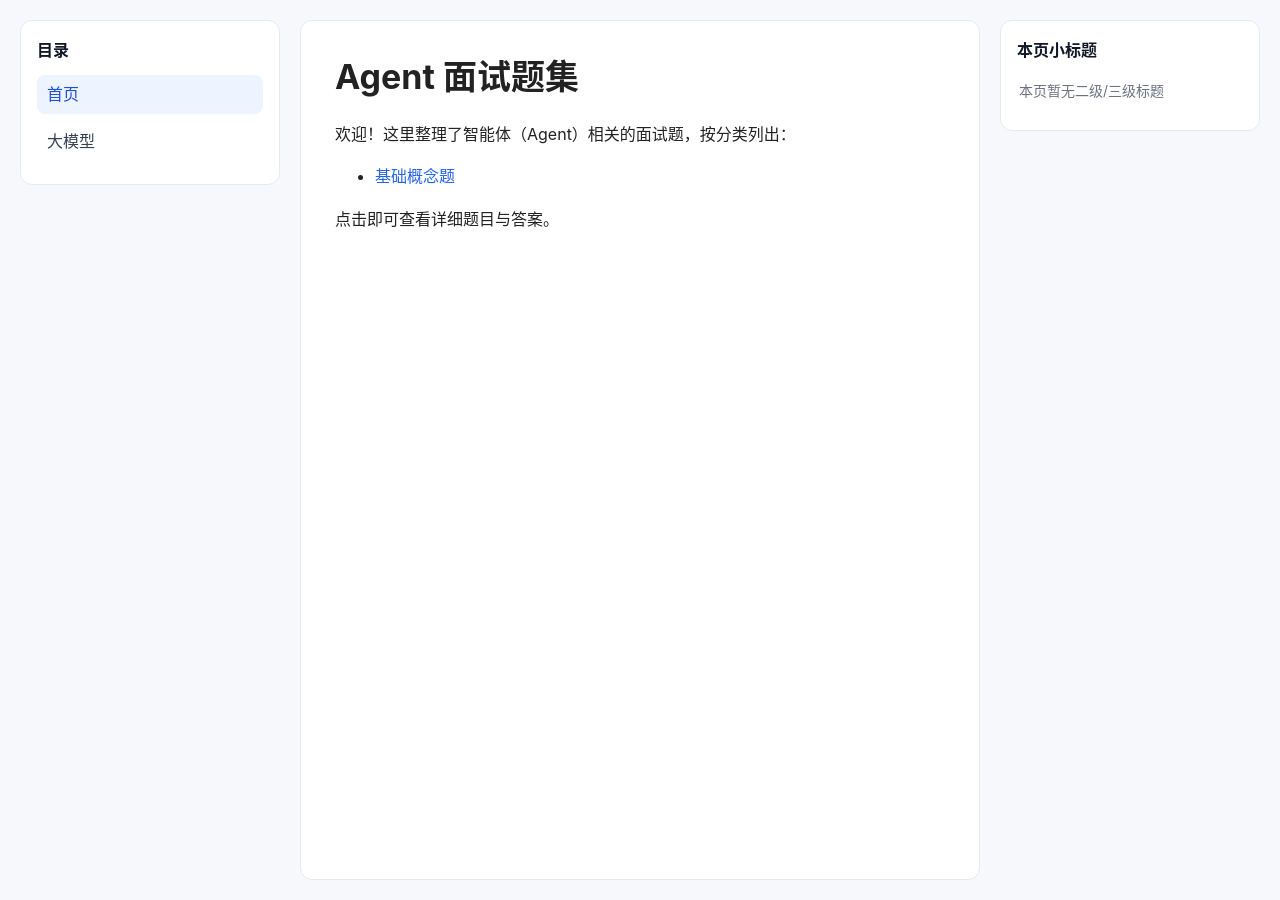
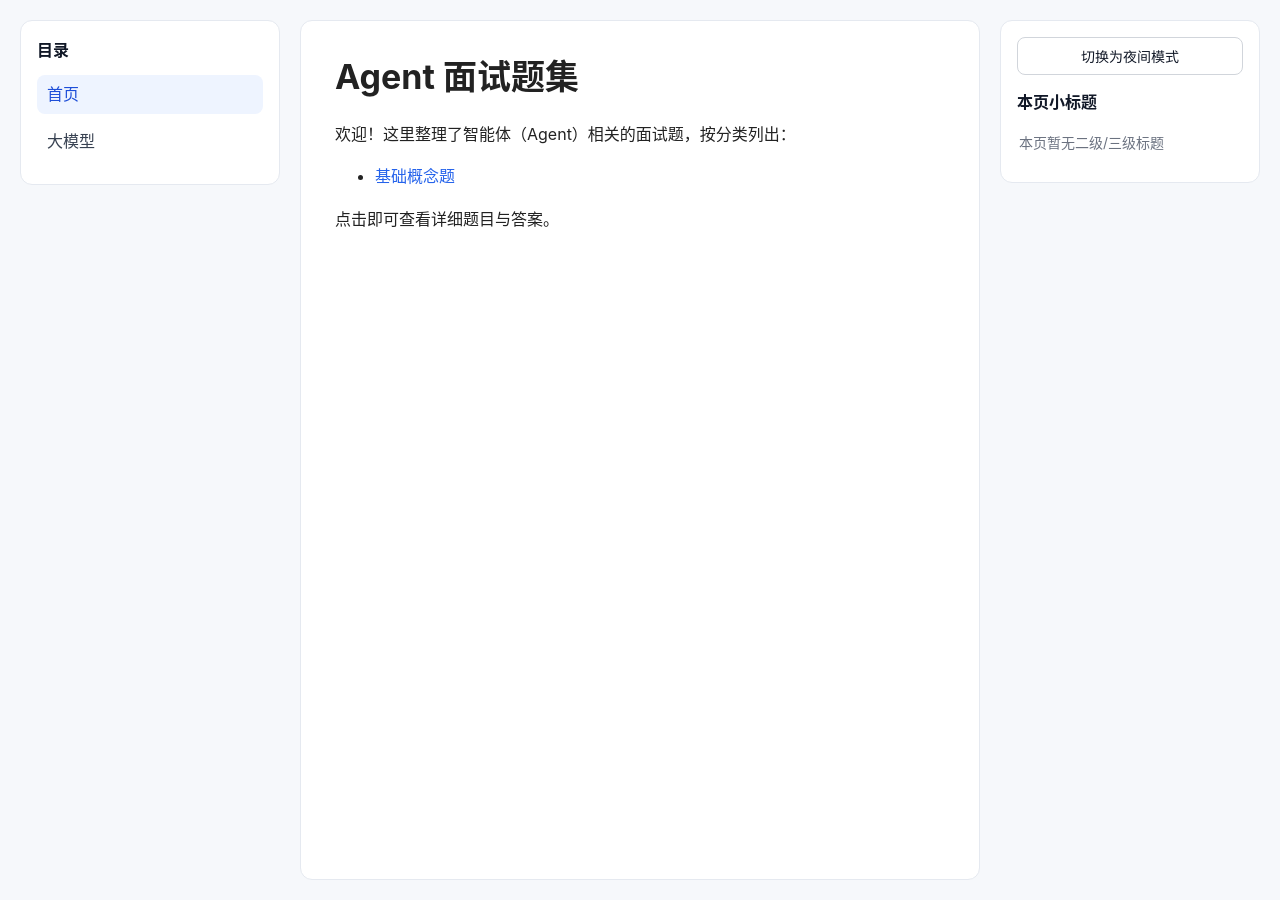
Before and after one commit to QaqNaN/QaqNaN.github.io, a Jekyll site: the page built from README.md, in a window 1280 px wide. Built offline with Jekyll 4.4.1, drawn with Linux system fonts in a browser that asks for light colours.

Commit message:
添加日间和夜间模式

```diff
--- a/_layouts/default.html
+++ b/_layouts/default.html
@@ -1,11 +1,19 @@
 <!doctype html>
-<html lang="zh-CN">
+<html lang="zh-CN" data-theme="light">
   <head>
     <meta charset="utf-8" />
     <meta name="viewport" content="width=device-width, initial-scale=1" />
     <title>
       {% if page.title %}{{ page.title }} - {% endif %}{{ site.title | default: "Agent 面试题集" }}
     </title>
+    <script>
+      (function initTheme() {
+        var savedTheme = localStorage.getItem("theme");
+        var systemDark = window.matchMedia && window.matchMedia("(prefers-color-scheme: dark)").matches;
+        var theme = savedTheme || (systemDark ? "dark" : "light");
+        document.documentElement.setAttribute("data-theme", theme);
+      })();
+    </script>
     <link rel="stylesheet" href="{{ '/assets/css/style.css' | relative_url }}" />
   </head>
   <body>
@@ -38,6 +46,9 @@
       </main>
 
       <aside class="sidebar-right">
+        <button id="theme-toggle" class="theme-toggle" type="button" aria-label="切换主题">
+          切换为夜间模式
+        </button>
         <h2 class="panel-title">本页小标题</h2>
         <nav id="page-toc">
           <ul id="toc-list" class="toc-list"></ul>
@@ -46,6 +57,26 @@
     </div>
 
     <script>
+      (function setupThemeToggle() {
+        var btn = document.getElementById("theme-toggle");
+        if (!btn) return;
+
+        function applyLabel(theme) {
+          btn.textContent = theme === "dark" ? "切换为日间模式" : "切换为夜间模式";
+        }
+
+        var currentTheme = document.documentElement.getAttribute("data-theme") || "light";
+        applyLabel(currentTheme);
+
+        btn.addEventListener("click", function () {
+          var now = document.documentElement.getAttribute("data-theme") || "light";
+          var next = now === "dark" ? "light" : "dark";
+          document.documentElement.setAttribute("data-theme", next);
+          localStorage.setItem("theme", next);
+          applyLabel(next);
+        });
+      })();
+
       (function buildToc() {
         var content = document.getElementById("doc-content");
         var tocList = document.getElementById("toc-list");
--- a/assets/css/style.css
+++ b/assets/css/style.css
@@ -5,6 +5,29 @@
   --text: #222222;
   --muted: #6b7280;
   --primary: #2563eb;
+  --title: #111827;
+  --link-text: #374151;
+  --link-hover-bg: #eef4ff;
+  --link-hover-text: #1d4ed8;
+  --button-bg: #ffffff;
+  --button-border: #d1d5db;
+  --button-text: #111827;
+}
+
+[data-theme="dark"] {
+  --bg: #0f172a;
+  --panel-bg: #111827;
+  --border: #2b3648;
+  --text: #e5e7eb;
+  --muted: #9ca3af;
+  --primary: #93c5fd;
+  --title: #f3f4f6;
+  --link-text: #d1d5db;
+  --link-hover-bg: #1f2937;
+  --link-hover-text: #bfdbfe;
+  --button-bg: #1f2937;
+  --button-border: #374151;
+  --button-text: #e5e7eb;
 }
 
 * {
@@ -67,7 +90,7 @@
 .panel-title {
   font-size: 16px;
   margin: 0 0 12px;
-  color: #111827;
+  color: var(--title);
 }
 
 .nav-list,
@@ -87,15 +110,32 @@
   display: block;
   padding: 6px 10px;
   border-radius: 8px;
-  color: #374151;
+  color: var(--link-text);
 }
 
 .nav-list a:hover,
 .toc-list a:hover,
 .nav-list a.active {
-  background: #eef4ff;
-  color: #1d4ed8;
+  background: var(--link-hover-bg);
+  color: var(--link-hover-text);
   text-decoration: none;
+}
+
+.theme-toggle {
+  width: 100%;
+  margin: 0 0 14px;
+  padding: 8px 12px;
+  border: 1px solid var(--button-border);
+  border-radius: 8px;
+  background: var(--button-bg);
+  color: var(--button-text);
+  cursor: pointer;
+  font-size: 14px;
+}
+
+.theme-toggle:hover {
+  border-color: var(--primary);
+  color: var(--primary);
 }
 
 .toc-level-3 a {
```
